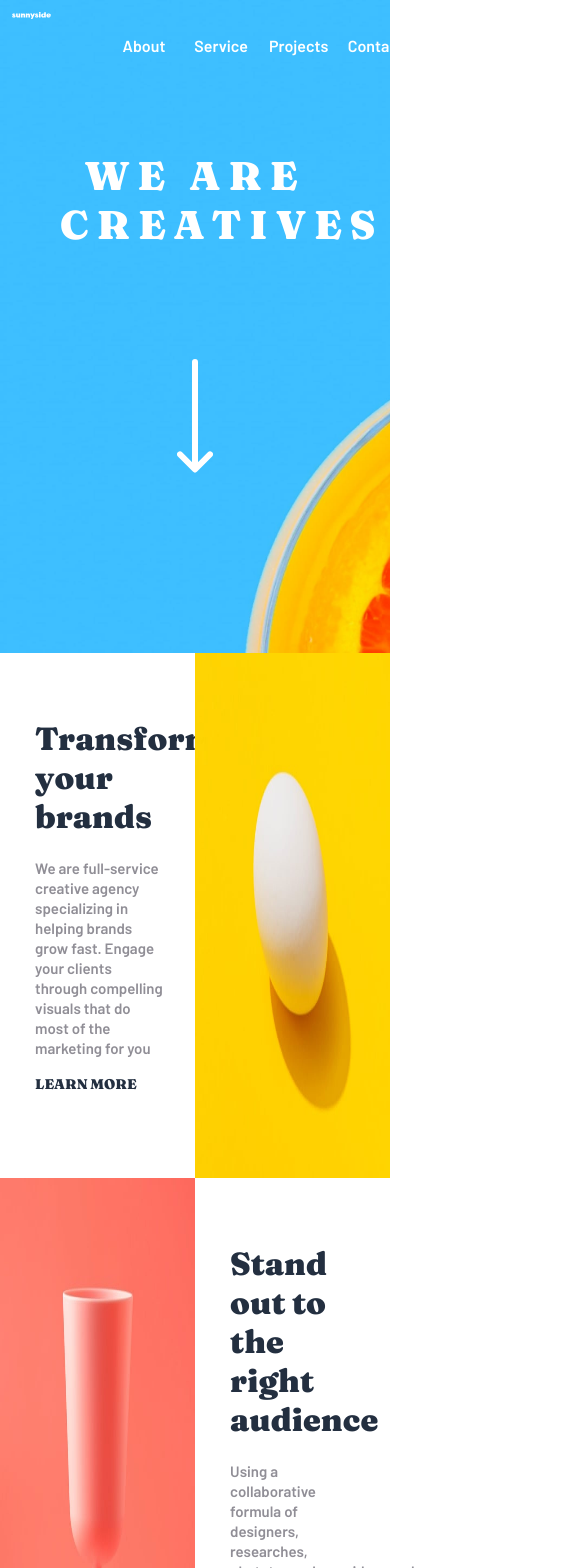
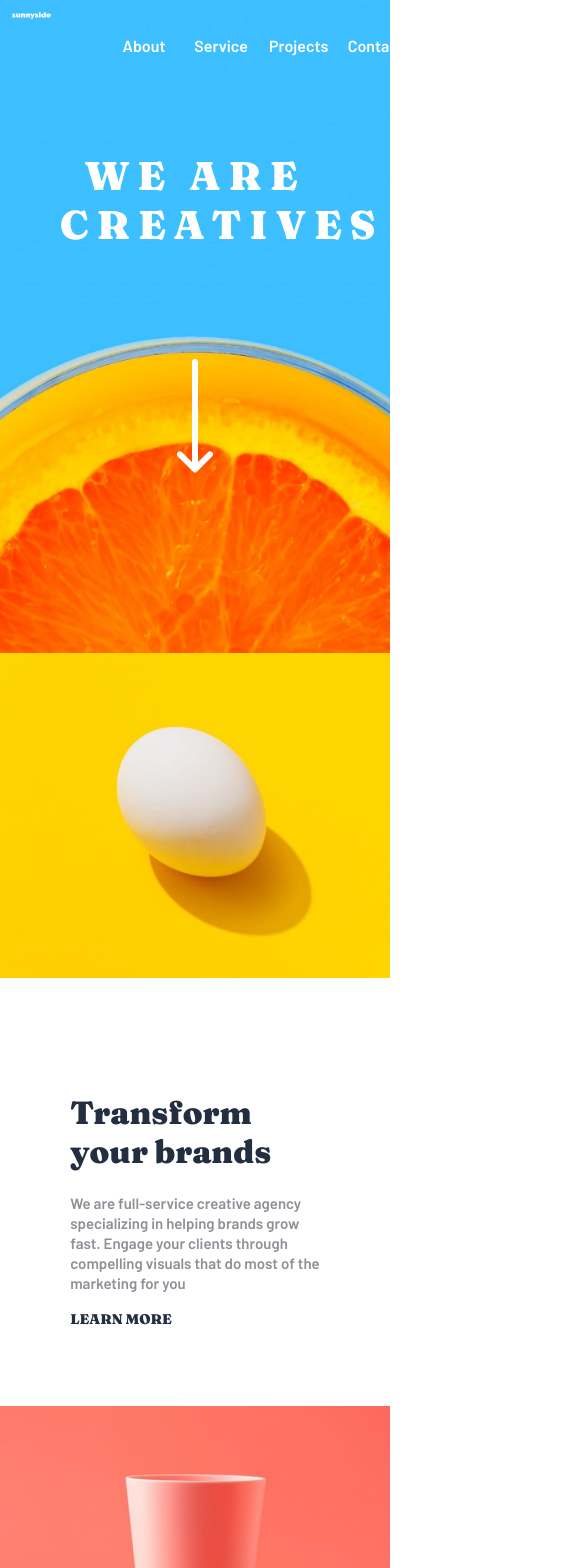
Before and after one commit to vizaanandyaa/sunnyside-agency-cp-react, a React (Create React App) app: page / in a window 390 px wide. Shown: the top 1568 px of the page, 582 px wide, since content can reach past the window. Built offline with nearby package versions, Linux system fonts and the light colour scheme.

Commit message:
responsive modified

```diff
--- a/src/components/Left.jsx
+++ b/src/components/Left.jsx
@@ -2,10 +2,27 @@ import { Component } from "react";
 import React from "react";
 import './stylesheet.css';
 
-class Left extends React.Component{
+class Left extends Component{
     render(){
         return(
-            <div className="content">
+            <div>
+                <div className="contentLeft">
+                    <div className="contentDesc">
+                        <div className="wrapper">
+                            <h1>{this.props.title}</h1>
+                            <p>{this.props.desc}</p>
+                            <a href={this.props.link}>LEARN MORE</a>
+                        </div>
+                    </div>
+                    <div className="contentImg">
+                        <img src={this.props.image} alt="" />
+                    </div>
+                </div>
+
+                <div className="contentSwitch">
+                 <div className="contentImg">
+                    <img src={this.props.image} alt="" />
+                </div>
                 <div className="contentDesc">
                     <div className="wrapper">
                         <h1>{this.props.title}</h1>
@@ -13,10 +30,9 @@ class Left extends React.Component{
                         <a href={this.props.link}>LEARN MORE</a>
                     </div>
                 </div>
-                <div className="contentImg">
-                    <img src={this.props.image} alt="" />
-                </div>
             </div>
+            </div>
+
         )
     }
 }
--- a/src/components/stylesheet.css
+++ b/src/components/stylesheet.css
@@ -11,6 +11,8 @@ h1,h2,h3,h4,h5{
 
 .header{
     background-image: url(../images/desktop/image-header.jpg);
+    background-repeat: no-repeat;
+    background-position: center center;
     background-size: cover;
     padding-bottom: 180px;
 }
@@ -70,9 +72,13 @@ h1,h2,h3,h4,h5{
     padding-top:50px;
 }
 
-.content{
+.content,.contentLeft{
     display: flex;
     height: 525px;
+}
+
+.contentSwitch{
+    display: none;
 }
 
 .contentDesc{
@@ -138,7 +144,6 @@ h1,h2,h3,h4,h5{
     margin-bottom: 30px;
     font-weight: 900;
 }
-
 
 
 .client{
@@ -224,3 +229,38 @@ h1,h2,h3,h4,h5{
 .footicon path:hover{
     fill: white;
 }
+
+@media (max-width: 1090px) {
+    .content,.contServices,.servWrapper,.client,.contentSwitch{
+        display: block;
+    }
+
+    .contentDesc,.contentImg,.serv1,.serv2{
+        width: 100%;
+    }
+
+    .gallery{
+        display: block;
+    }
+
+    .gallery img{
+        width: 50%;
+    }
+
+    .contentLeft{
+        display: none;
+    }
+
+    .contServices{
+       margin: 100% 0 0;
+    }
+
+    .servWrapper{
+        display: block;
+    }
+
+    .serv1,.serv2{
+        padding: 5% 0;
+        background-position: center center;
+    }
+}
```
